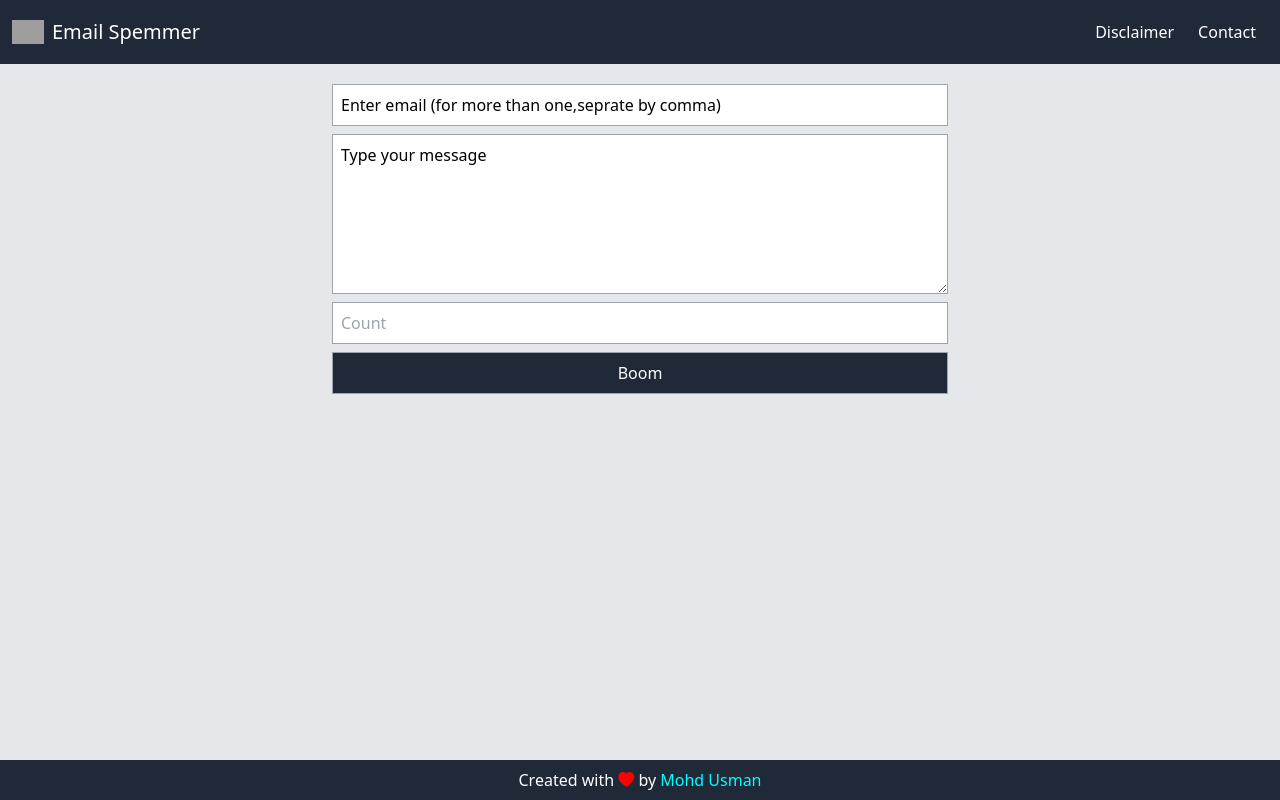
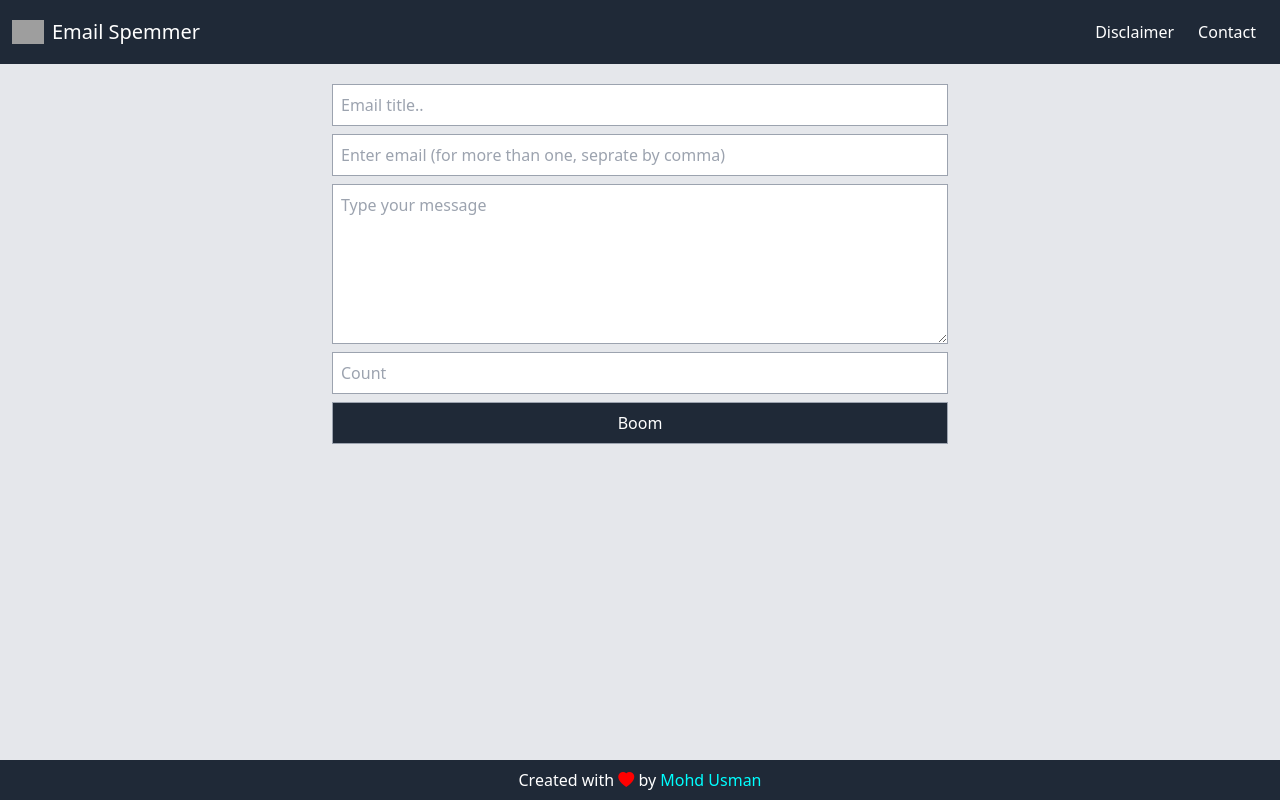
Before and after one commit to aulth/email-spemmer, a React (Create React App) app: page / in a window 1280 px wide. Built offline with nearby package versions, Linux system fonts and the light colour scheme; grey boxes are pictures that could not be loaded.

Commit message:
email title added

```diff
--- a/src/component/Home.js
+++ b/src/component/Home.js
@@ -1,7 +1,7 @@
 import React, {useState} from 'react'
 import swal from 'sweetalert';
 const Home = () => {
-    const [user, setUser] = useState({email:'Enter email (for more than one, seprate by comma) ', message:'Type your message ', count:1});
+    const [user, setUser] = useState({title:'',email:'', message:'', count:1});
     const handleOnChange = (e)=>{
         setUser({...user, [e.target.name]:e.target.value})
         console.log(user)
@@ -14,7 +14,7 @@ const Home = () => {
             headers:{
                 'content-Type':'application/json'
             },
-            body: JSON.stringify({email:user.email, message:user.message, count:user.count})
+            body: JSON.stringify({title:user.title, email:user.email, message:user.message, count:user.count})
         })
         const data = await response.json();
         console.log(data);
@@ -24,8 +24,9 @@ const Home = () => {
     <>
     <div style={{minHeight:'calc(100vh - 104px)'}} className="w-full box-border p-2 flex justify-center bg-gray-200 pt-2">
         <form onSubmit={handleOnSubmit} className="md:w-1/2 w-full box-border p-2 flex flex-col items-center">
-            <input type="email" id='email' onClick={()=>document.getElementById('email').select()}  onChange={handleOnChange} name="email" className='w-full p-2 border border-gray-400 my-1 focus:outline-none' value={user.email} multiple required/>
-            <textarea id='message' onClick={()=>document.getElementById('message').select()} onChange={handleOnChange} name="message" className='w-full p-2 border border-gray-400 my-1 focus:outline-none h-40' value={user.message} />
+            <input type="text" id='title' onClick={()=>document.getElementById('title').select()}  onChange={handleOnChange} name="title" className='w-full p-2 border border-gray-400 my-1 focus:outline-none' placeholder='Email title..'/>
+            <input type="email" id='email' onClick={()=>document.getElementById('email').select()}  onChange={handleOnChange} name="email" className='w-full p-2 border border-gray-400 my-1 focus:outline-none' placeholder='Enter email (for more than one, seprate by comma) ' multiple required/>
+            <textarea id='message' onClick={()=>document.getElementById('message').select()} onChange={handleOnChange} name="message" className='w-full p-2 border border-gray-400 my-1 focus:outline-none h-40' placeholder='Type your message ' />
             <input type="number" onChange={handleOnChange} name="count" className='w-full p-2 border border-gray-400 my-1 focus:outline-none' placeholder='Count'/>
             <input type="submit"  className='w-full p-2 border border-gray-400 my-1 focus:outline-none hover:bg-gray-700 cursor-pointer bg-gray-800 text-white' value={"Boom"} />
         </form>
```
